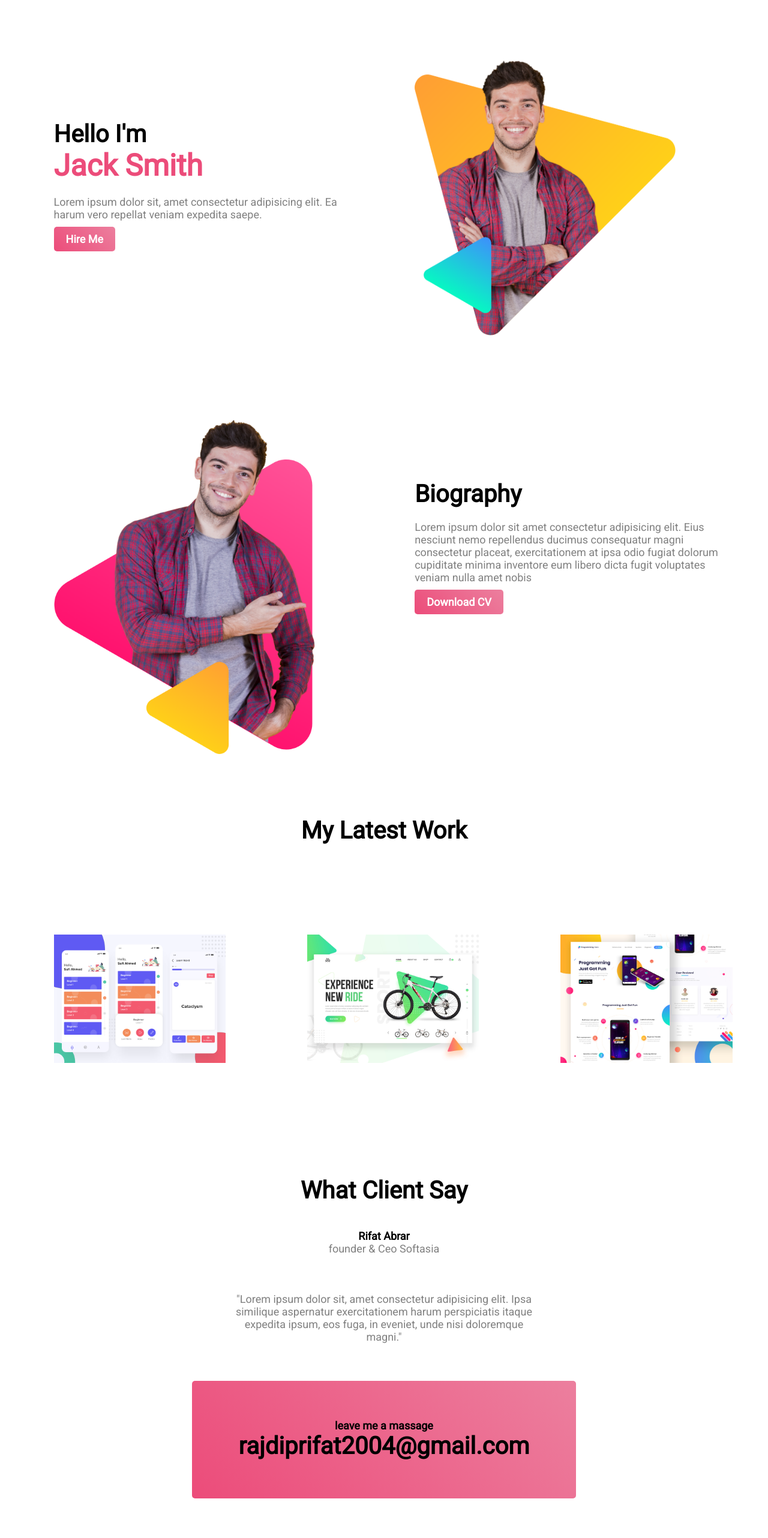
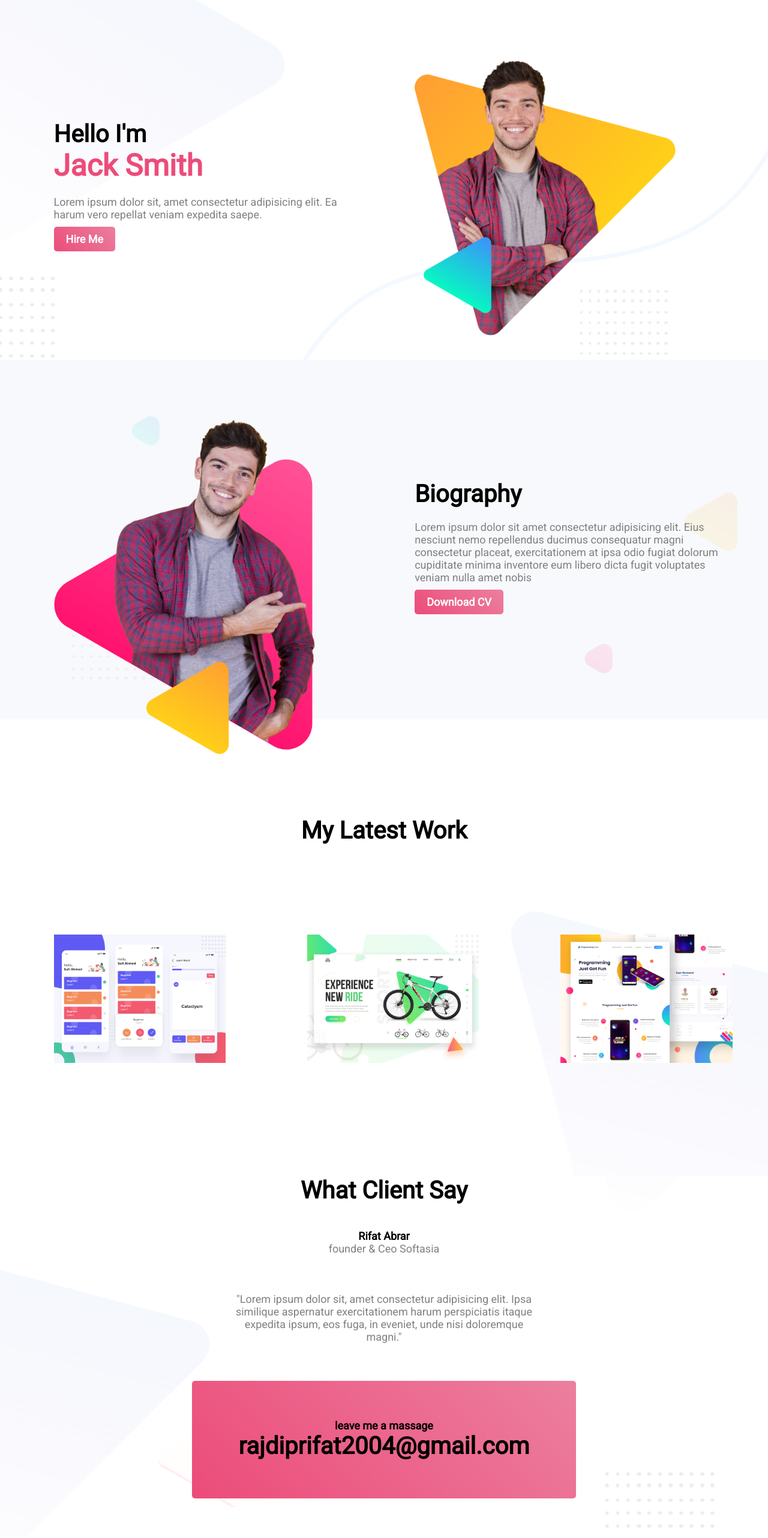
Before and after one commit to rifatabrarjowad/template_04, a plain HTML site: page index.html in a window 1280 px wide. Shown: the top 2564 px of the page at 60% size. Drawn offline with Linux system fonts and the light colour scheme; the site is published under a folder, as on GitHub Pages, so addresses that start at the root find nothing.

Commit message:
dot problem solve

```diff
--- a/css/style.css
+++ b/css/style.css
@@ -48,7 +48,7 @@ h2{
     font-weight: 700;
 }
 header{
-    background-image: url(/img/personal-website/header-bg.png);
+    background-image: url(../img/personal-website/header-bg.png);
     background-repeat: no-repeat;
 
     background-size: cover;
@@ -58,7 +58,7 @@ header{
     height: 600px;
 }
 .bio{
-    background-image: url(/img/personal-website/biography-bg.png);
+    background-image: url(../img/personal-website/biography-bg.png);
     background-repeat: no-repeat;
 
     background-size: cover;
@@ -67,7 +67,7 @@ p{
     color:gray;
 }
 .letest{
-    background-image: url(/img/personal-website/latest-work-bg.png);
+    background-image: url(../img/personal-website/latest-work-bg.png);
     background-repeat: no-repeat;
 
     background-size: cover;
@@ -80,7 +80,7 @@ p{
     margin-top: 100px;
 }
 .foo{
-    background-image: url(/img/personal-website/footer-bg.png);
+    background-image: url(../img/personal-website/footer-bg.png);
     background-repeat: no-repeat;
 
     background-size: cover;
```
Also changed, not shown: 1 other file.
